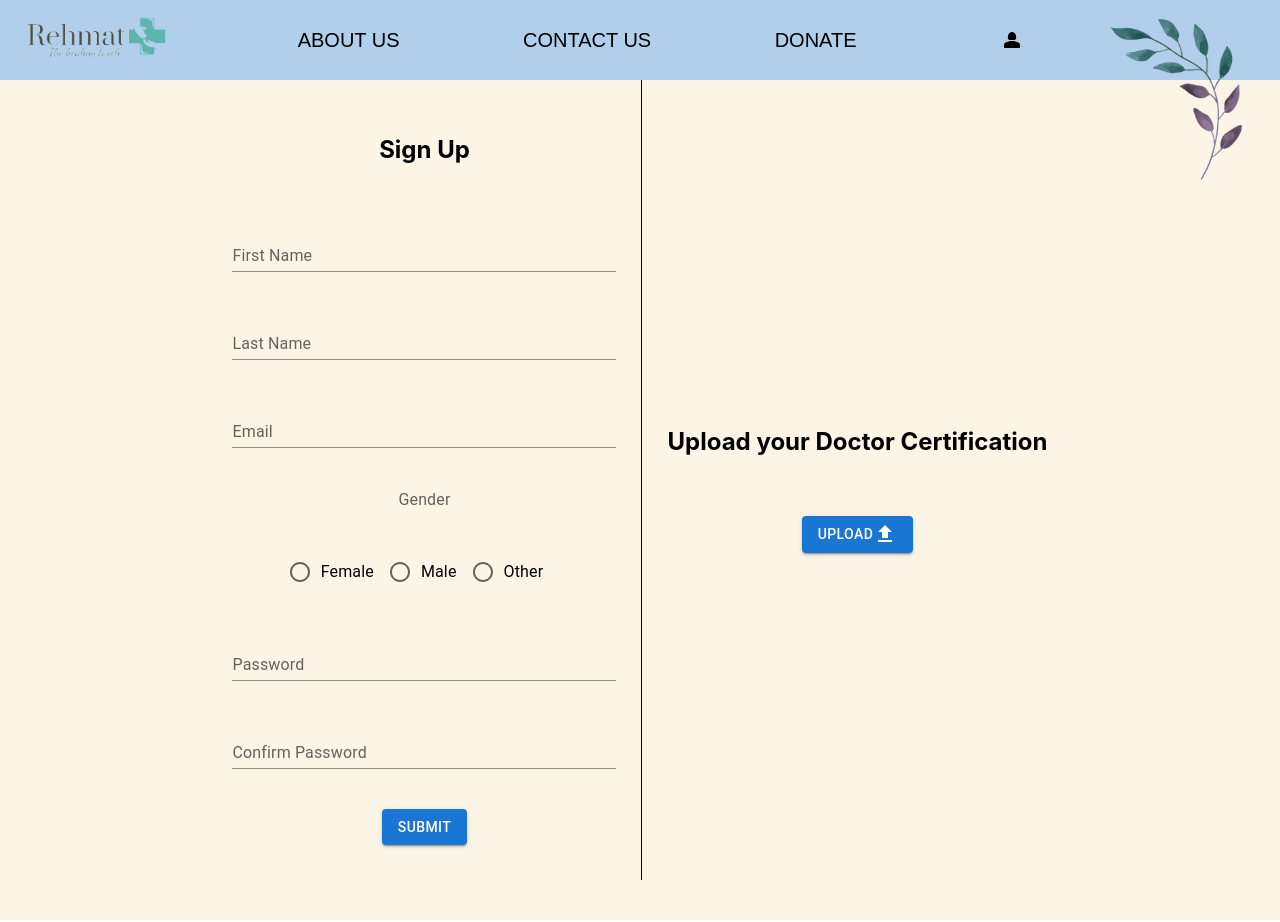
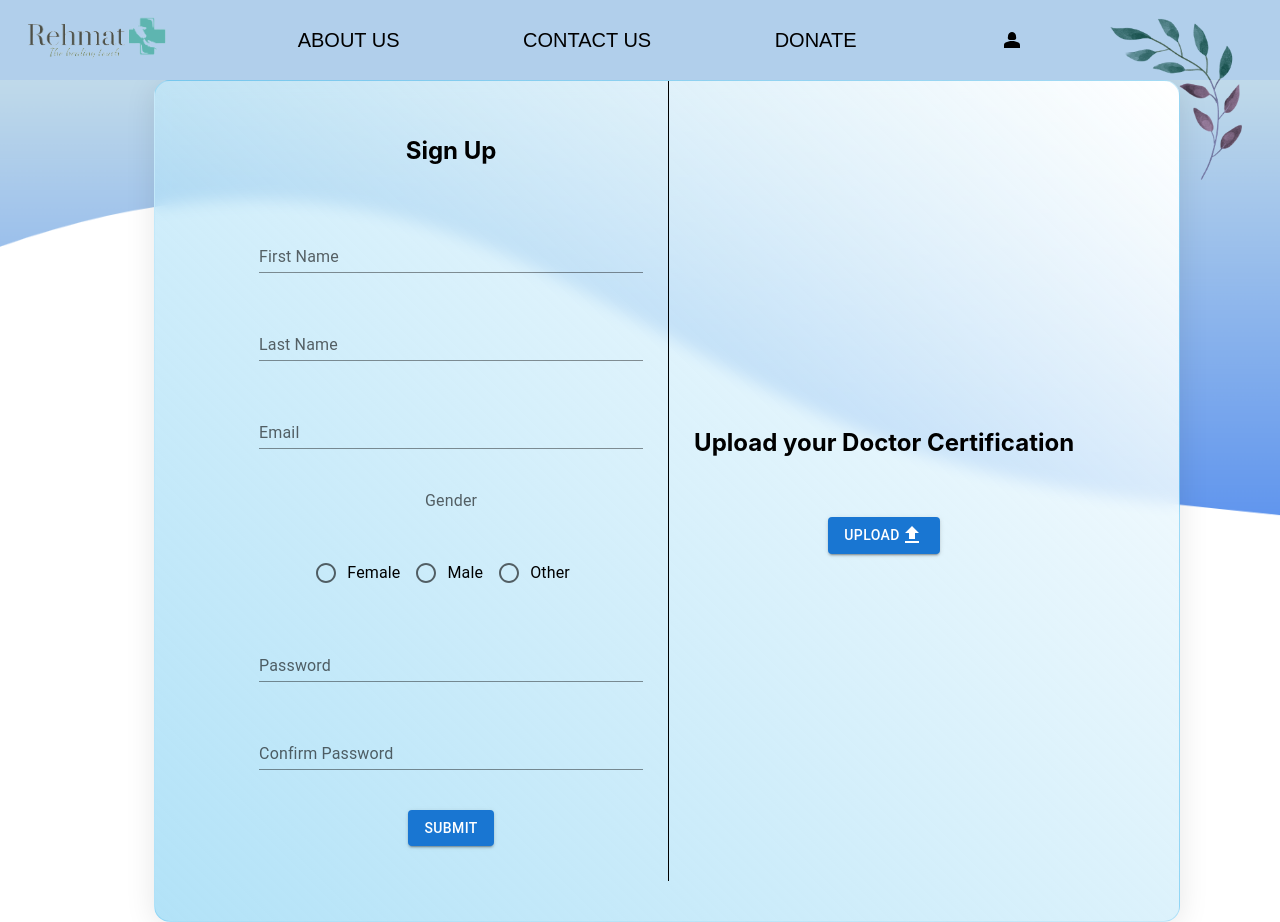
Before and after one commit to Aitchessbee/Rehmat, a React (Create React App) app in the folder client/: page /docsignup in a window 1280 px wide. Built offline with nearby package versions, Linux system fonts and the light colour scheme; the HTML template or start-up script is replaced by a standard one.

Commit message:
doctor signup commit
styling doctor signup page

```diff
--- a/client/src/pages/Signup/DocSignup.js
+++ b/client/src/pages/Signup/DocSignup.js
@@ -8,6 +8,7 @@ import RadioGroup from "@mui/material/RadioGroup";
 import { Button } from "@mui/material";
 import FileUploadIcon from "@mui/icons-material/FileUpload";
 import Stack from "@mui/material/Stack";
+import wave from "./image/wave.png";
 
 const SubmitHandler = (event) => {
   event.preventDefault();
@@ -17,6 +18,9 @@ const DocSignup = () => {
   return (
     <>
       <div className="spacer"></div>
+      <div>
+        <img className={Styles.bgimg} src={wave} alt="wave png image"></img>
+      </div>
       <form onSubmit={SubmitHandler}>
         <div className={Styles.container1}>
           {" "}
--- a/client/src/pages/Signup/Style/DocSignup.module.css
+++ b/client/src/pages/Signup/Style/DocSignup.module.css
@@ -1,12 +1,23 @@
 form{
-    background-color: #FCF5E5;
-    /* height: 100vh;
-    overflow: hidden; */
+    background: none;
     padding-bottom: 5vh;
     display: flex;
     align-items: center;
     justify-content: center;
     gap: 25px;
+    z-index: 1;
+    position: absolute;
+    top: 10%;
+    left: 12%;
+    /* From https://css.glass */
+    background: linear-gradient(45deg, rgba(71, 186, 237, 0.42), #ffffff);
+    border-radius: 16px;
+    box-shadow: 0 4px 30px rgba(0, 0, 0, 0.1);
+    backdrop-filter: blur(8px);
+    -webkit-backdrop-filter: blur(8px);
+    border: 1px solid rgba(71, 186, 237, 0.3);
+    height: 100vh;
+    width: 80vw;
 }
 .container1{
     display: flex;
@@ -33,3 +44,7 @@ form{
     height: 100vh;
     background-color: black;
 }
+.bgimg{
+    width: -webkit-fill-available;
+    display: inline;
+}
```
